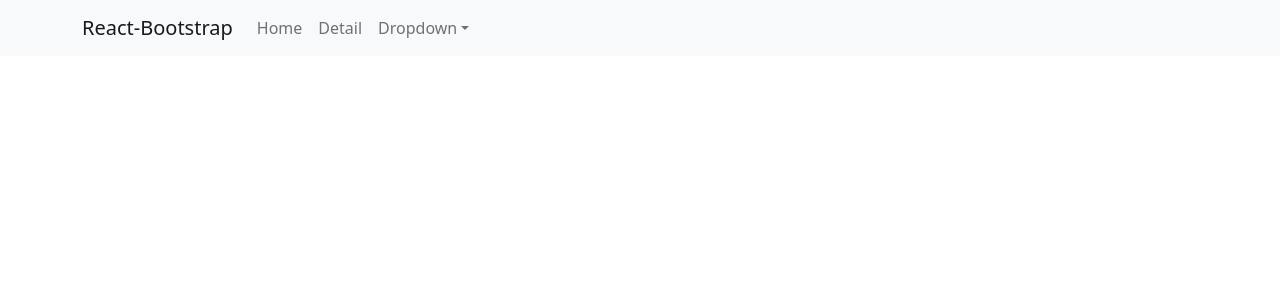
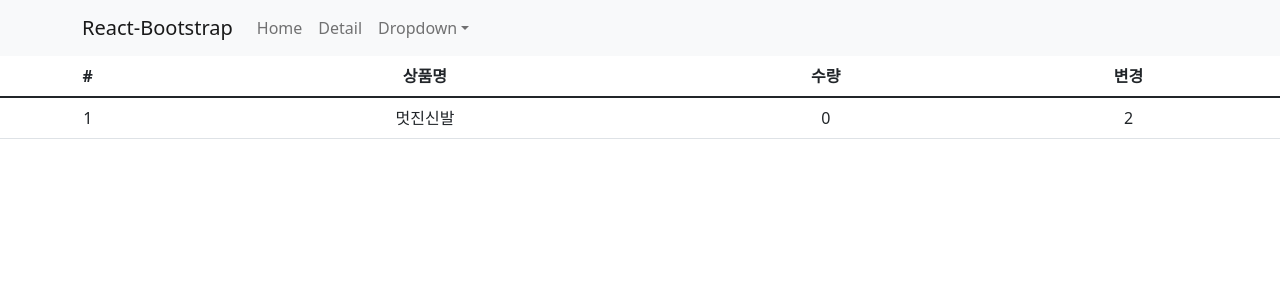
Before and after one commit to WonTaeJang/-, a React (Create React App) app in the folder React/shop/: page /cart in a window 1280 px wide. Shown: the top 300 px of the page. Built offline with nearby package versions, Linux system fonts and the light colour scheme.

Commit message:
React 장바구니, redux

```diff
--- a/React/shop/package.json
+++ b/React/shop/package.json
@@ -12,8 +12,10 @@
     "react": "^17.0.2",
     "react-bootstrap": "^2.2.1",
     "react-dom": "^17.0.2",
+    "react-redux": "^7.2.6",
     "react-router-dom": "^5.3.0",
     "react-scripts": "5.0.0",
+    "redux": "^4.1.2",
     "styled-components": "^5.3.3",
     "web-vitals": "^2.1.4"
   },
--- a/React/shop/src/App.js
+++ b/React/shop/src/App.js
@@ -6,6 +6,7 @@ import { Navbar, Container, Nav, NavDropdown } from 'react-bootstrap';
 import React, { useContext, useState } from 'react';
 import data from './data.js';
 import Detail from './Detail.js';
+import Cart from './Cart.js';
 import axios from 'axios';
 
 import { Link, Route, Switch } from 'react-router-dom';
@@ -88,6 +89,10 @@ function App() {
           </div>
         </Route>
 
+        <Route path='/cart'>
+          <Cart></Cart>
+       </Route>
+
         <재고context.Provider value={재고}>
         <Route path='/detail/:id'>
           <Detail shoes={shoes} 재고={재고} 재고변경={재고변경}></Detail>
@@ -95,11 +100,12 @@ function App() {
         </재고context.Provider>
 
 
-        <Route path="/:id">
+
+        {/* <Route path="/:id">
           <div>
             아무거나 적어보자
           </div>
-        </Route>
+        </Route> */}
       </Switch>
     </div>
   );
@@ -115,8 +121,9 @@ function Card(Props) {
         <h4>{Props.shoes.title}</h4>
         <p>{Props.shoes.content}</p>
         <p>{Props.shoes.price}</p>
+        <Test></Test>
       </div>
-      <Test></Test>
+
     </>
   )
 }
--- /dev/null
+++ b/React/shop/src/Cart.js
@@ -0,0 +1,41 @@
+import React from "react";
+import { Table } from "react-bootstrap";
+import { connect } from "react-redux";
+
+function Cart(props) {
+    return (
+        <div>
+            <Table responsive>
+                <thead>
+                    <tr>
+                        <th>#</th>
+                        <th>상품명</th>
+                        <th>수량</th>
+                        <th>변경</th>
+                    </tr>
+                </thead>
+                <tbody>
+                    <tr>
+                        <td>1</td>
+                        <td>{props.state[0].name}</td>
+                        <td>{props.state[0].id}</td>
+                        <td>{props.state[0].quan}</td>
+                    </tr>
+
+                </tbody>
+            </Table>
+        </div>
+
+    )
+
+}
+
+// state를 props화 하는 함수
+function 함수명(state){
+    return {
+        state : state
+    }
+}
+
+export default connect(함수명)(Cart)
+//export default Cart;
--- a/React/shop/src/index.js
+++ b/React/shop/src/index.js
@@ -7,6 +7,10 @@ import reportWebVitals from './reportWebVitals';
 // './' 가 없다면 라이브러리 이름
 import {BrowserRouter} from 'react-router-dom';
 
+import {Provider} from 'react-redux';
+import { createStore } from 'redux';
+let store = createStore(()=>{return [{id:0, name:'멋진신발', quan:2}]});
+
 // BrowserRouter: 라우팅을 리액트가 아니라 서버에게 요청할 수 있어서 위험
 // HashRouter: 사이트 주소 뒤에 #이 붙는데 #뒤에 적는것은 서버로 전달X,
 // 라우팅을 안전하게 할 수 있게 도와줌
@@ -15,7 +19,9 @@ import {BrowserRouter} from 'react-router-dom';
 ReactDOM.render(
   <React.StrictMode>
     <BrowserRouter>
-      <App />
+      <Provider store={store}>
+        <App />
+      </Provider>
     </BrowserRouter>
   </React.StrictMode>,
   document.getElementById('root')
```
